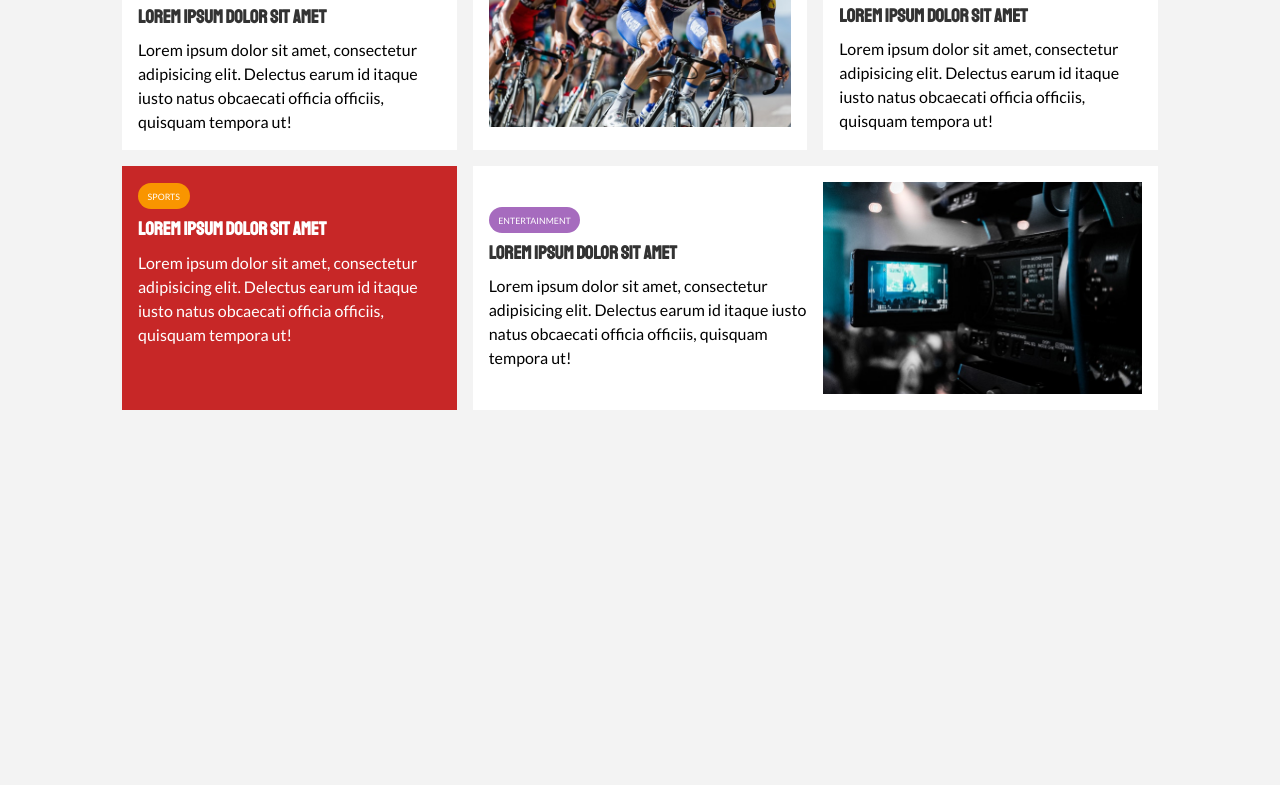
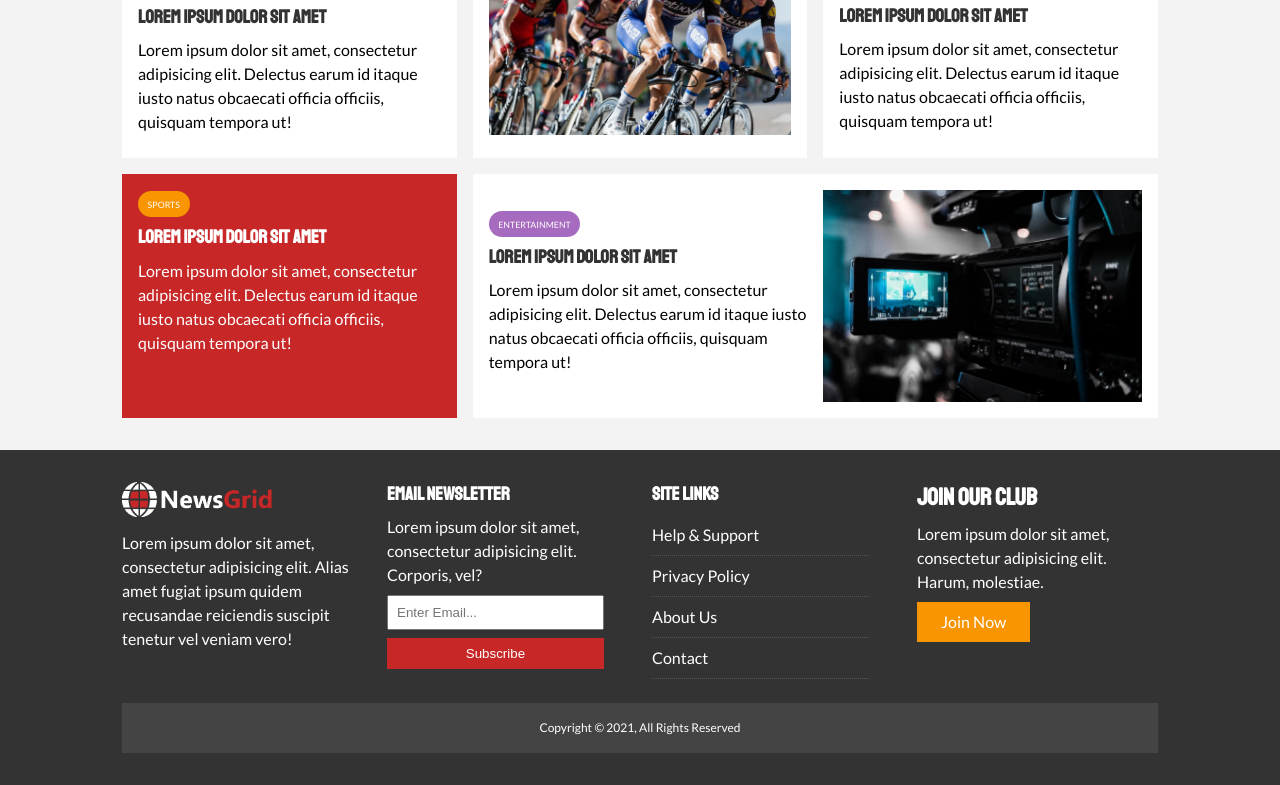
Before and after one commit to BGM6/News-Grid-Project, a plain HTML site: page index.html in a window 1280 px wide. Shown: the part 1125-1910 px from the top of the page. Before the commit the page ends 1567 px from the top, so only its background shows below. Drawn offline with Linux system fonts and the light colour scheme.

Commit message:
added footer sectioin

```diff
--- a/css/style.css
+++ b/css/style.css
@@ -31,6 +31,10 @@ a {
 
 ul {
     list-style: none;
+}
+
+p {
+    margin: .5rem 0;
 }
 
 img {
@@ -147,12 +151,39 @@ h6 {
     color: #fff;
 }
 
-.py-1 { padding: 1.5rem 0}
-.py-2 { padding: 2rem 0}
-.py-3 { padding: 3rem 0}
-.p-1 { padding: 1.5rem }
-.p-2 { padding: 2rem }
-.p-3 { padding: 3rem }
+.py-1 {
+    padding: 1.5rem 0
+}
+
+.py-2 {
+    padding: 2rem 0
+}
+
+.py-3 {
+    padding: 3rem 0
+}
+
+.p-1 {
+    padding: 1.5rem
+}
+
+.p-2 {
+    padding: 2rem
+}
+
+.p-3 {
+    padding: 3rem
+}
+
+.list li {
+    padding: .5rem 0;
+    border-bottom: #555 dotted 1px;
+    width: 90%;
+}
+
+.list li a:hover {
+    color: var(--primary-color)
+}
 
 /* Navigation */
 #main-nav {
@@ -258,3 +289,42 @@ h6 {
 #home-articles .articles-container > *:last-child {
     grid-column: 2 / span 2;
 }
+
+/*Footer*/
+
+#main-footer {
+    background: var(--dark-color);
+    color: #ffffff;
+}
+
+#main-footer img {
+    width: 150px;
+}
+
+#main-footer a {
+    color: #ffffff;
+}
+
+#main-footer .footer-container {
+    display: grid;
+    grid-template-columns: repeat(4, 1fr);
+    grid-gap: 1.5rem;
+}
+
+#main-footer .footer-container > *:last-child {
+    background: #444;
+    grid-column: 1 / span 4;
+    padding: .5rem;
+    text-align: center;
+    font-size: 0.75rem;
+}
+
+#main-footer .footer-container input[type='email'] {
+    width: 90%;
+    padding: 0.5rem;
+    margin-bottom: 0.5rem;
+}
+
+#main-footer .footer-container input[type='submit'] {
+    width: 90%;
+}
--- a/index.html
+++ b/index.html
@@ -145,5 +145,43 @@
         </div>
     </div>
 </section>
+
+<!--Footer-->
+<footer id="main-footer" class="py-2">
+    <div class="container footer-container">
+        <div>
+            <img src="img/logo_light.png" alt="NewsGrid">
+            <p>Lorem ipsum dolor sit amet, consectetur adipisicing elit. Alias amet fugiat ipsum quidem recusandae
+                reiciendis suscipit tenetur vel veniam vero!</p>
+        </div>
+        <div>
+            <h3>Email Newsletter</h3>
+            <p>Lorem ipsum dolor sit amet, consectetur adipisicing elit. Corporis, vel?</p>
+            <form>
+                <input type="email" placeholder="Enter Email...">
+                <input type="submit" value="Subscribe" class="btn btn-primary">
+            </form>
+        </div>
+        <div>
+            <h3>Site Links</h3>
+            <ul class="list">
+                <li><a href="#">Help & Support</a></li>
+                <li><a href="#">Privacy Policy</a></li>
+                <li><a href="#">About Us</a></li>
+                <li><a href="#">Contact</a></li>
+            </ul>
+        </div>
+        <div>
+            <h2>Join Our Club</h2>
+            <p>Lorem ipsum dolor sit amet, consectetur adipisicing elit. Harum, molestiae.</p>
+            <a href="" class="btn btn-secondary">Join Now</a>
+        </div>
+        <div>
+            <p>
+                Copyright &copy; 2021, All Rights Reserved
+            </p>
+        </div>
+    </div>
+</footer>
 </body>
 </html>
```
